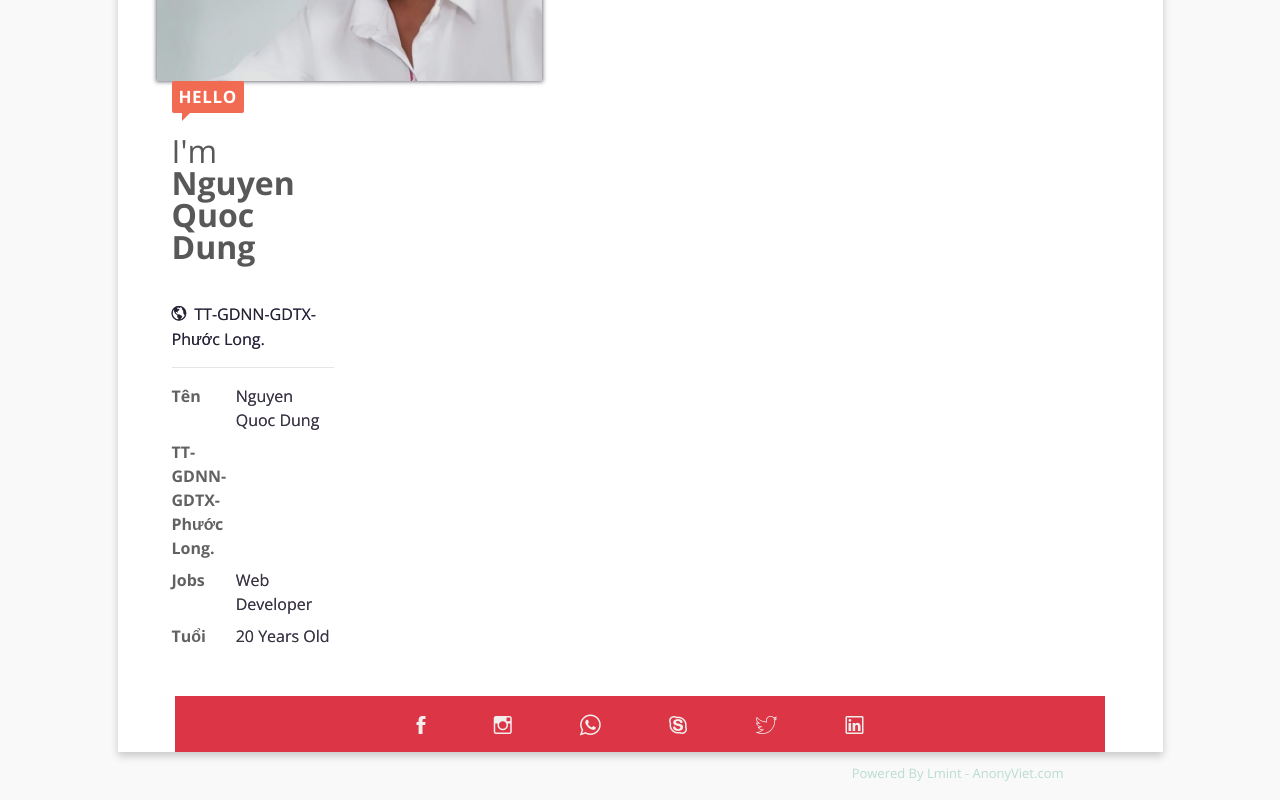
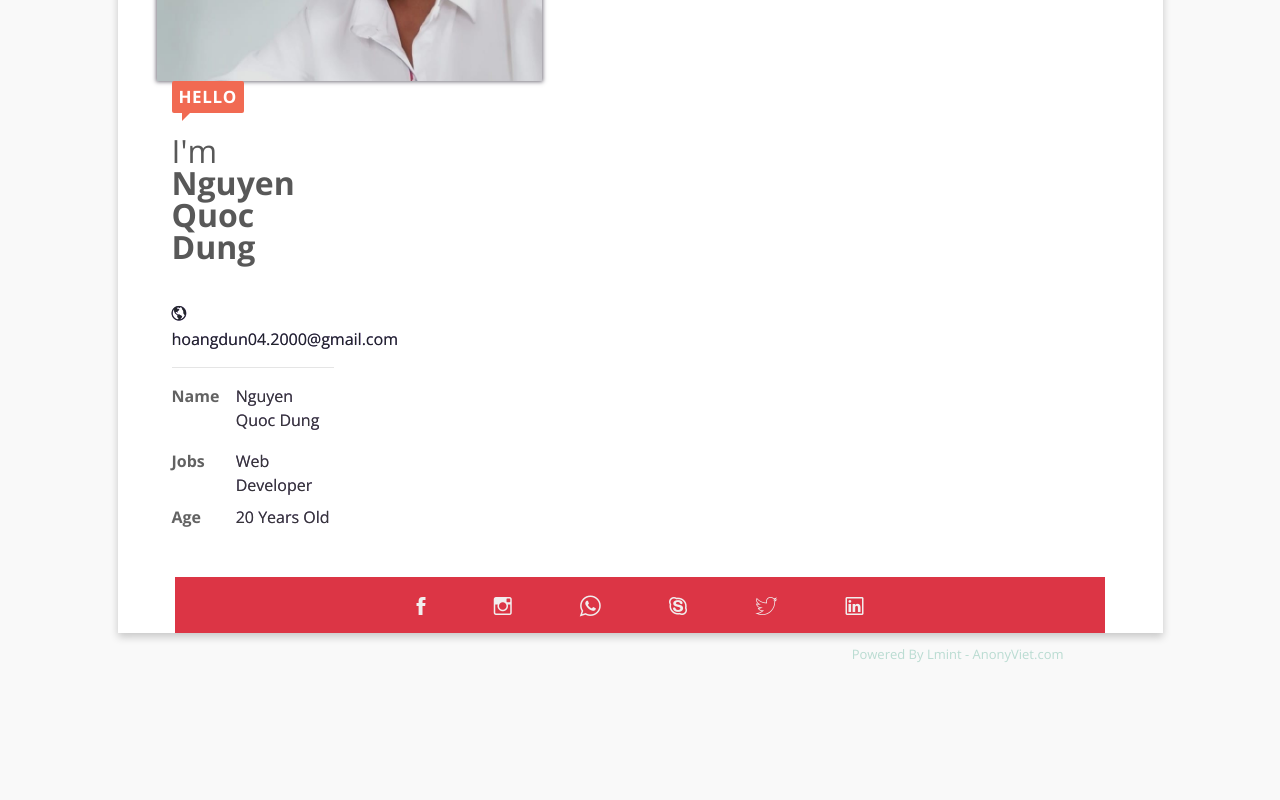
Before and after one commit to QuoDun/quodunnn.github.io, a plain HTML site: page index.html in a window 1280 px wide. Shown: the part 464-1264 px from the top of the page. After the commit the page ends 1145 px from the top, so only its background shows below. Drawn offline with nearby package versions, Linux system fonts and the light colour scheme; files whose address does not match are found by name.

Commit message:
Update index.html

```diff
--- a/index.html
+++ b/index.html
@@ -40,17 +40,17 @@
 								<p class="s">
 									<span class="ion-ios-checkmark-outline"></span>
 								</p>
-								<p><span class="ion-android-globe"></span> TT-GDNN-GDTX-Phước Long.</p>
+								<p><span class="ion-android-globe"></span>hoangdun04.2000@gmail.com</p>
 							</div>
 							<hr>
 
 							<div class="detailInfo">
 								<div class="row my-2">
-									<div class="col-lg-4 col-12 boldd">Tên</div>
+									<div class="col-lg-4 col-12 boldd">Name</div>
 									<div class="col-lg-8 col-12 b">Nguyen Quoc Dung</div>
 								</div>
 								<div class="row my-2">
-									<div class="col-lg-4 col-12 boldd">TT-GDNN-GDTX-Phước Long.</div>
+									<div class="col-lg-4 col-12 boldd"></div>
 									<div class="col-lg-8 col-12 b"></div>
 								</div>
 								<div class="row my-2">
@@ -58,7 +58,7 @@
 									<div class="col-lg-8 col-12 b">Web Developer</div>
 								</div>
 								<div class="row">
-									<div class="col-lg-4 col-12 boldd">Tuổi</div>
+									<div class="col-lg-4 col-12 boldd">Age</div>
 									<div class="col-lg-8 col-12 b">20 Years Old</div>
 								</div>
 
```
